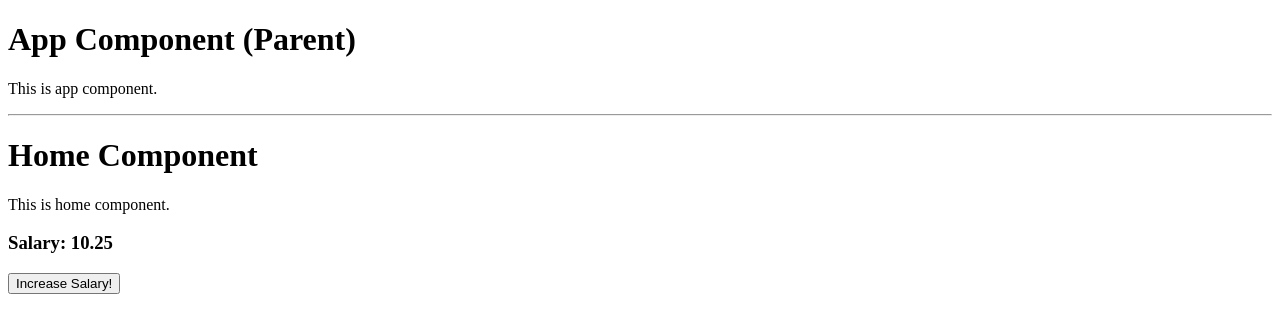
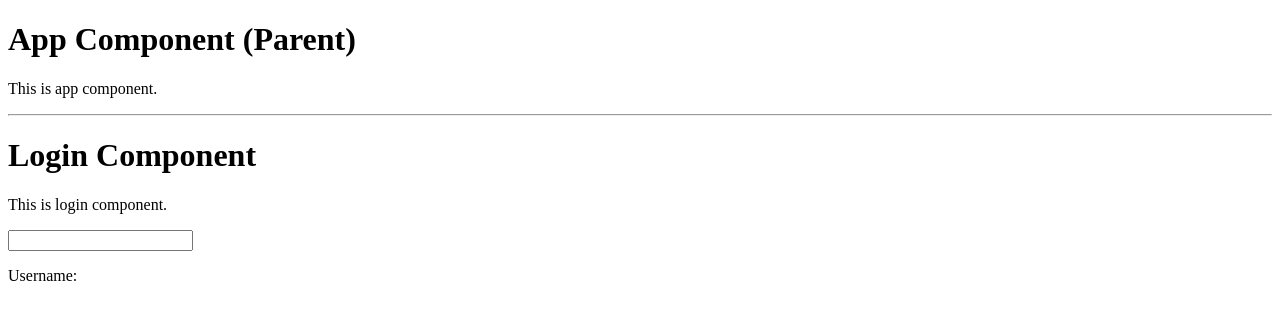
Before and after one commit to dyesmuk/ibm-react-demo-4-jun-2026, a React (Vite) app: page / in a window 1280 px wide. Shown: the top 332 px of the page. Built offline with nearby package versions, Linux system fonts and the light colour scheme.

Commit message:
initial commit

```diff
--- a/src/App.tsx
+++ b/src/App.tsx
@@ -1,5 +1,5 @@
-import Home from "./pages/Home";
-// import Login from "./pages/Login";
+// import Home from "./pages/Home";
+import Login from "./pages/Login";
 
 const App = () => {
 
@@ -8,7 +8,8 @@ const App = () => {
       <h1>App Component (Parent)</h1>
       <p>This is app component.</p>
       <hr />
-      <Home></Home>
+      <Login />
+      {/* <Home></Home> */}
       {/* <Home />
       <Login /> */}
 
--- a/src/pages/Login.tsx
+++ b/src/pages/Login.tsx
@@ -1,9 +1,20 @@
+import { useState } from "react";
+const Login = () => {
+    const [username, setUsername] = useState('');
 
-const Login = () => {
+    const handleInput = (evt) => {
+        console.log(evt.target.value);
+        console.log(evt.target.name);
+        setUsername(evt.target.value);
+    };
     return (
         <>
             <h1>Login Component </h1>
             <p>This is login component.</p>
+            <>
+                <input type="text" name="username" value={username} onChange={handleInput} />
+            </>
+            <p>Username: {username}</p>
         </>
     );
 };
```
Also changed, not shown: src/pages/Home.tsx (+22 -3 lines).
